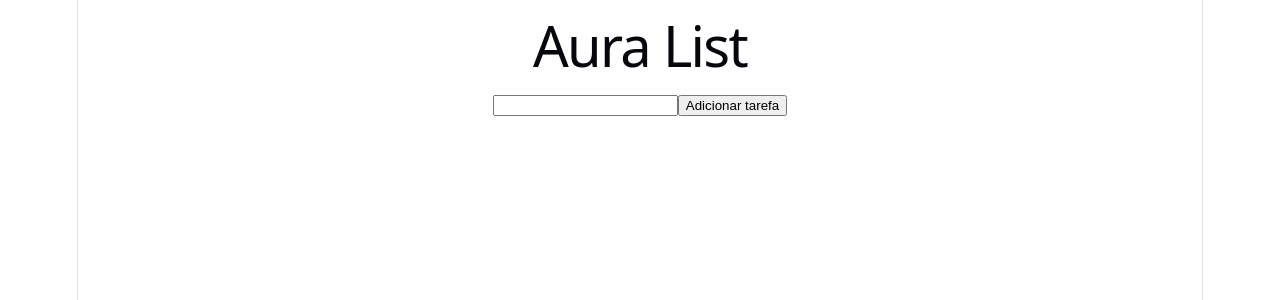
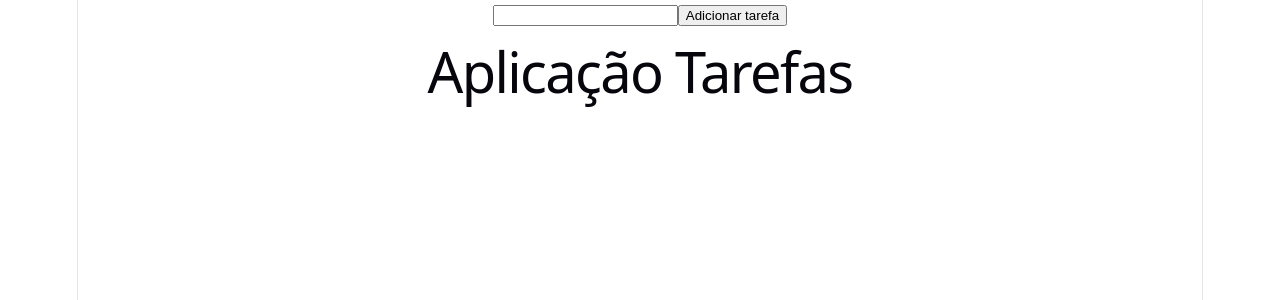
Before and after one commit to Caio-Dev0/aplicacao-de-tarefas, a React (Vite) app: page / in a window 1280 px wide. Shown: the top 300 px of the page. Built offline with nearby package versions, Linux system fonts and the light colour scheme.

Commit message:
Remove o titulo do projeto do componente App e passa-o para o componente Home

```diff
--- a/src/App.tsx
+++ b/src/App.tsx
@@ -24,12 +24,6 @@ function App() {
 
   return (
     <>
-    <header className="task-app__header">
-        <div className="task-app__title-wrapper">
-            <h1>Aura List</h1>
-        </div>
-    </header>
-
     <form className="task-form" onSubmit={handleSubmitForm}>
             <input className='task-form__input' value={nameTask} onChange={(e) => setNameTask(e.currentTarget.value)} type="text" aria-label="Adicione o nome de sua tarefa"/>
             <input type="submit" className="task-form__button" value="Adicionar tarefa"/>
--- a/src/home.tsx
+++ b/src/home.tsx
@@ -4,11 +4,16 @@ function Home({tasks}: {tasks: Task[]}){
     console.log(tasks)
 
     return(
+    <>
+    <header>
+        <h1>Aplicação Tarefas</h1>
+    </header>
     <ul>
       {tasks.map(a => {
         return <li key={a.id}>{a.name}</li>
         })}
     </ul>
+    </>
     )
 }
 
```
